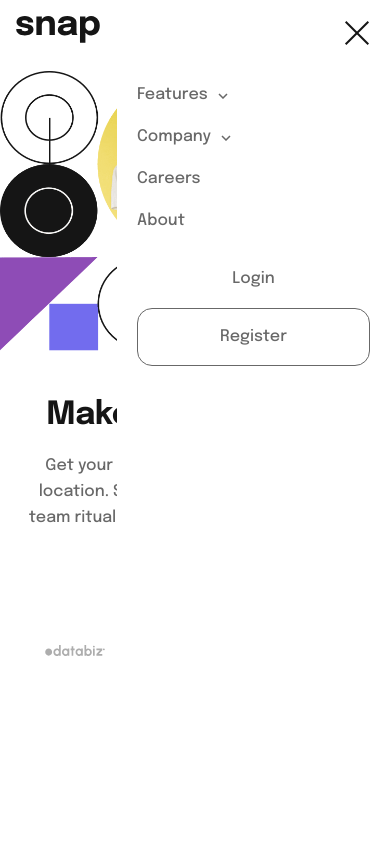
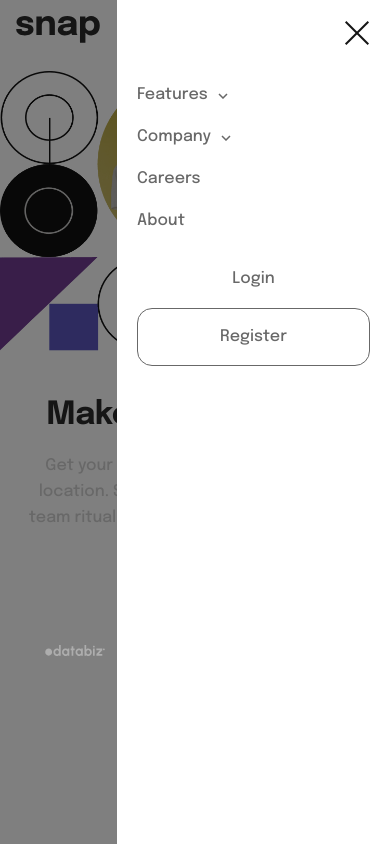
Before and after one commit to WillianAmorim/intro-section-with-dropdown-navigation-main, a plain HTML site: page index.html in a window 390 px wide. Both pictures are taken after a click on the element 358 px from the left and 31 px from the top of the page. Drawn offline with Linux system fonts and the light colour scheme.

Commit message:
dar tema escuro quando a nav mobile for aberta

```diff
--- a/index.html
+++ b/index.html
@@ -9,7 +9,7 @@
   <title>Intro section with dropdown navigation</title>
   <link rel="stylesheet" href="./style.css">
 </head>
-<body>
+<body id="body">
   <nav id="nav-mobile">
     <figure onclick="clickMenuClose()">
       <img src="./images/icon-close-menu.svg" alt="">
--- a/script.js
+++ b/script.js
@@ -29,13 +29,19 @@ const clickCompany = () => {
 
 // FUNÇÕES DE CLICK DO ITEM PARA ABRIR O NAV
 const navMobile = document.getElementById('nav-mobile');
+const styleBody = document.getElementById('body')
+const figureMobile = document.getElementById('figure-img-mobile');
 
 const clickMenuOpen = () => {
   navMobile.style.display = 'flex';
+  styleBody.classList.add('style-body')
+  figureMobile.classList.add('style-figure')
 }
 
 const clickMenuClose = () => {
   navMobile.style.display = 'none'
+  styleBody.classList.remove('style-body')
+  figureMobile.classList.remove('style-figure')
 }
 
 const iconListFeatures = () => {
--- a/style.css
+++ b/style.css
@@ -174,6 +174,9 @@ footer {
 
   .style-body {
     background:rgba(0, 0, 0, 0.5);
+  }
+
+  .style-figure {
     filter: brightness(40%);
   }
 
```
